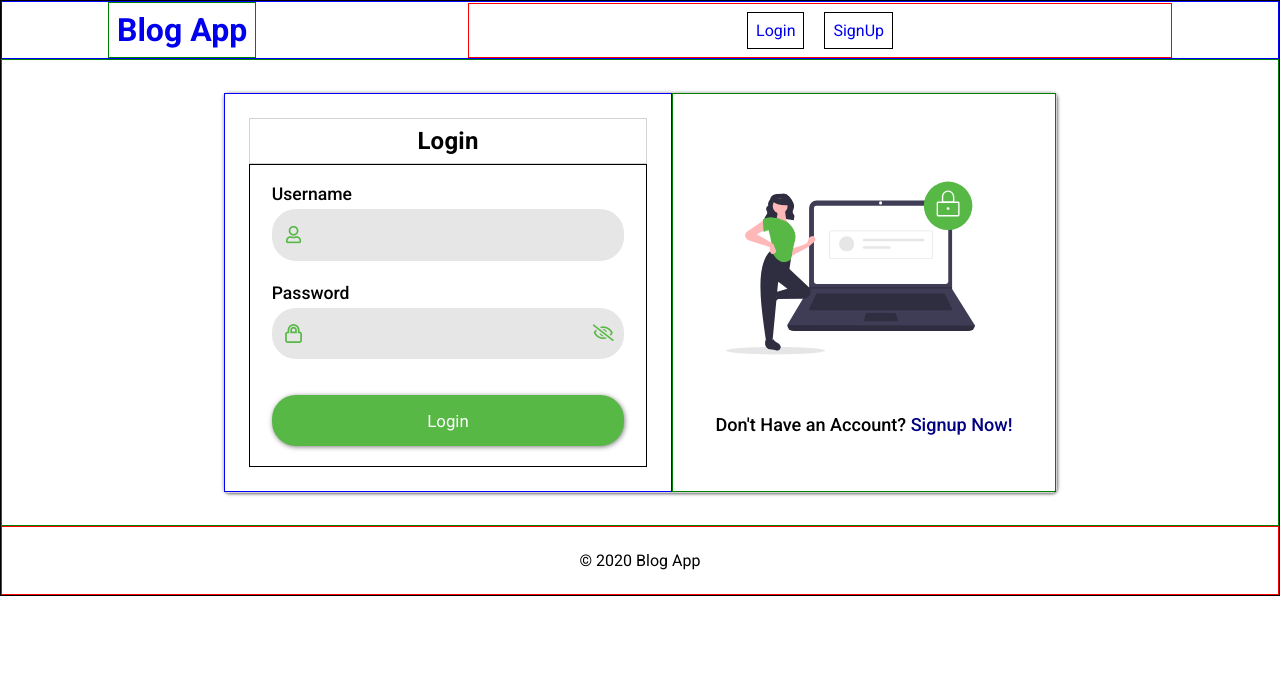
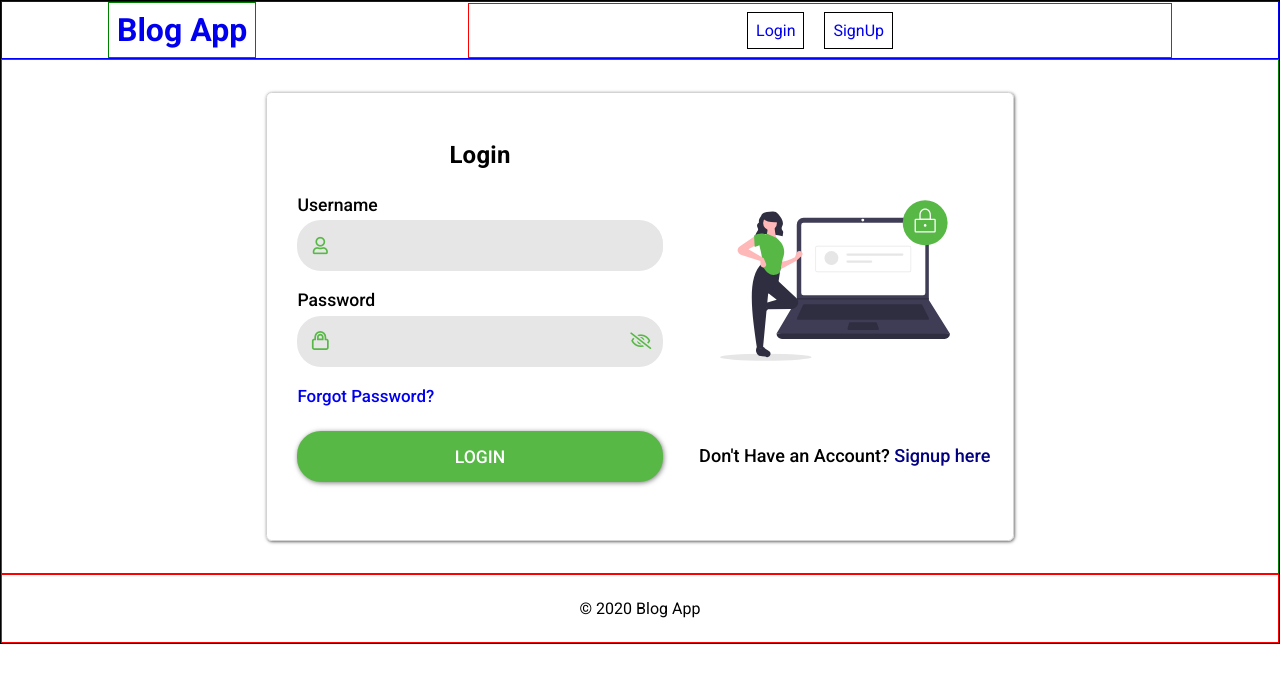
Before and after one commit to Seth250/blog-app, a Django app: page /login/ in a window 1280 px wide. Shown: the top 683 px of the page. Run offline with Django 3.2, Linux system fonts and the light colour scheme; some libraries are stand-ins or nearby versions.

Commit message:
refactored login page

```diff
--- a/accounts/static/accounts/css/styles.css
+++ b/accounts/static/accounts/css/styles.css
@@ -1,8 +1,5 @@
 .container{
-	/* --box-border-radius: 0.35rem;
-	--sd-border-radius: 1.5rem;
-	padding: 1rem 0;
-	border: 2px solid orange; */
+	/* padding: 1rem 0; */
 	--box-border-radius: 0.35rem;
 	--sd-border-radius: 1.5rem;
 	display: flex;
@@ -11,12 +8,18 @@
 	box-shadow: 0.05rem 0.06rem 0.2rem 0 rgba(0, 0, 0, 0.6);
 }
 
+.container-login{
+	padding: 2.5em 0.5em;
+}
+
+.container-signup{
+	padding: 1em 0.5em;
+}
+
 .col-1{
 	/* border-top-left-radius: inherit;
 	border-bottom-left-radius: inherit;	 */
-	border: 1px solid green;
-	/* border-right: 1px solid lightgrey; */
-	width: 30vw;
+	/* border: 1px solid green; */
 	/* background: #f9f9f9; */
 	display: flex;
 	flex-direction: column;
@@ -24,56 +27,64 @@
 	align-items: center;
 }
 
+.col-1-signup{
+	width: 28vw;
+}
+
+.col-1-login{
+	width: 25vw;
+}
+
 .image-container{
 	text-align: center;
 	width: 100%;
-	height: 60%;
+	height: 70%;
 	/* border: 1px solid blue; */
 }
 
+.col-1__svg{
+	/* border: 1px solid red; */
+	width: 72%;
+	height: 100%;
+}
+
 .signup-svg{
-	width: 75%;
-	height: 100%;
-	margin-left: 7%;
-	/* border: 1px solid red; */
+	margin-left: 4%;
 }
 
 .login-svg{
-	width: 65%;
-	height: 100%;
-	margin-right: 7%;
+	margin-right: 6%;
 }
 
-.login-message,
-.register-message{
+.col-1__message{
 	/* border: 1px solid black; */
 	text-align: center;
 	width: 100%;
 	font-size: 113%;
 	font-weight: 500;
+	min-height: 10%;
 }
 
 .register-message{
-	padding-top: 1.5em;
+	padding-top: 2em;
+	padding-bottom: 0.8em;
 }
 
-.login-message a,
-.register-message a{
+.col-1__message a{
 	color: navy;
 }
 
 .col-2{
-	border: 1px solid blue;
+	/* border: 1px solid blue; */
 	/* border-top-right-radius: inherit;
 	border-bottom-right-radius: inherit;	 */
-	padding: 1.5em;
 	/* width: 45vw; */
-	width: 35vw;
+	width: 32vw;
 }
 
 @media only screen and (max-width: 1024px){
 	.col-2{
-		width: 68vw;
+		/* width: 68vw; */
 		padding: 1em;
 	}
 }
@@ -98,9 +109,9 @@
 }
 
 .col-2__heading {
-	border: 1px solid lightgrey;
+	/* border: 1px solid lightgrey; */
 	text-align: center;
-	padding: 0.5em;
+	padding: 0.5em 0;
 }
 
 .col-2__heading h2{
@@ -123,8 +134,16 @@
 }
 
 .form-container{
-	border: 1px solid black;
+	/* border: 1px solid black; */
 	padding: 0.5em 0;
+}
+
+.login-error{
+	padding: 0.7em 0;
+	text-align: center;
+	color: firebrick;
+	font-size: 105%;
+	font-weight: 500;
 }
 
 .form-row{
@@ -135,7 +154,7 @@
 	flex-flow: column;
 	justify-content: center;
 	align-items: center;
-	padding: 0.7em 0.4em;
+	padding: 0.6em 0.4em;
 }
 
 .form-row .errorlist{
@@ -144,7 +163,7 @@
 	list-style: none;
 	color: firebrick;
 	padding-top: 0.1em;
-	text-align: center;
+	/* text-align: center; */
 	font-weight: 500;
 	font-size: 102%;
 	/* letter-spacing: 0.01em; */
@@ -158,6 +177,13 @@
 	margin-bottom: 0.3em;
 }
 
+.form-row p{
+	/* border: 1px solid blue; */
+	width: var(--box-width);
+	font-weight: 500;
+	font-size: 106%;
+}
+
 @media only screen and (max-width: 767px){
 	.form-row{
 		--box-width: 96%;
@@ -166,7 +192,6 @@
 	}
 
 	.form-row label{
-		/* width: calc(var(--box-width) - 5%); */
 		font-size: 108%;
 		margin-bottom: 0.2em;
 	}
@@ -304,13 +329,21 @@
 	height: var(--box-height);
 	border: none;
 	border-radius: var(--sd-border-radius);
-	font: 1.05em var(--primary-font-family);
+	font: 500 1.1em var(--primary-font-family);
+	text-transform: uppercase;
 	/* background: #2762BC; */
-	margin-top: 0.8em;
 	background: #57b846;
 	color: white;
 	box-shadow: 0.05rem 0.06rem 0.3rem 0 rgba(0, 0, 0, 0.5);
 	cursor: pointer;
+}
+
+.signup-button{
+	margin-top: 0.7em;
+}
+
+.login-button{
+	margin-top: 0.35em;
 }
 
 @media only screen and (max-width: 767px){
@@ -318,3 +351,17 @@
 		font-size: var(--sm-font-size);
 	}
 }
+
+@keyframes pulse{
+	0%{
+		color: transparent;
+	}
+	50%{
+		color: #57b846;
+		opacity: 0.5;
+	}
+	100%{
+		color: #57b846;
+		opacity: 1;
+	}
+}
--- a/accounts/static/accounts/js/main.js
+++ b/accounts/static/accounts/js/main.js
@@ -11,6 +11,7 @@ function togglePasswordVisibility(togglerId){
 		toggleIcon.className = 'far fa-eye-slash';
 		passwordElement.type = 'password';
 	}
+	console.log(toggleIcon);
 }
 
 const initialize = () => {
--- a/accounts/templates/accounts/login.html
+++ b/accounts/templates/accounts/login.html
@@ -16,11 +16,16 @@
 			</div>
 		{% endfor %}
 	{% endif %}
-	<div class="container">
+	<div class="container container-login">
 		<div class="col-2">
 			<div class="col-2__heading">
 				<h2>Login</h2>
 			</div>
+			{% if form.errors %}
+				<div class="login-error">
+					<p>Invalid Username or Password.</p>
+				</div>
+			{% endif %}
 			<div class="form-container">
 				<form method="POST">
 					{% csrf_token %}
@@ -39,23 +44,27 @@
 									{{ field }}
 								{% endif %}
 							</div>
-							{{ field.errors }}
 						</div>
 					{% endfor %}
 					<div class="form-row">
-						<button type="submit" class="submit-button">Login</button>
+						<p>
+							<a href="#">Forgot Password?</a>
+						</p>
+					</div>
+					<div class="form-row">
+						<button type="submit" class="submit-button login-button">Login</button>
 					</div>
 				</form>
 			</div>
 		</div>
-		<div class="col-1">
+		<div class="col-1 col-1-login">
 			<div class="image-container">
-				<img src="{% static 'accounts/img/login.svg' %}" alt="login svg" class="login-svg">
+				<img src="{% static 'accounts/img/login.svg' %}" alt="login svg" class="col-1__svg login-svg">
 			</div>
-			<div class="register-message">
+			<div class="col-1__message register-message">
 				<p>
 					Don't Have an Account?
-					<a href="{% url 'accounts:login' %}">Signup Now!</a>
+					<a href="{% url 'accounts:signup' %}">Signup here</a>
 				</p>
 			</div>
 		</div>
@@ -82,9 +91,8 @@
 							{% endif %}
 						</div>
 					</div>
-				{% endfor %} -->
-				<!-- {{ form.as_p }} -->
-				<!-- <div class="form-row">
+				{% endfor %}
+				<div class="form-row">
 					<button type="submit" class="submit-button">Login</button>
 				</div>
 			</form>
@@ -93,8 +101,7 @@
 					Don't Have an Account? <a href="{% url 'accounts:login' %}">Signup Now!</a>
 				</p>
 			</div>
-		</div>
-	</div> -->
+		</div> -->
 	</div>
 {% endblock content %}
 
```
Also changed, not shown: accounts/templates/accounts/signup.html (+6 -6 lines).
